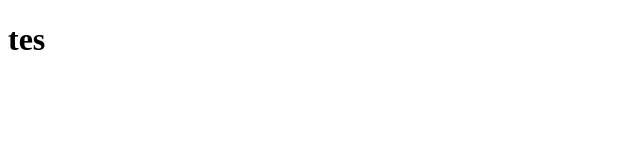
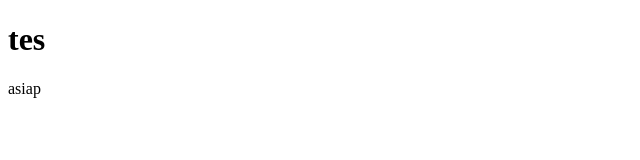
Before and after one commit to dodichakill/git-test, a plain HTML site: page index.html in a window 1280 px wide. Shown: the full height of the page, 0-640 px from the left. Drawn offline with Linux system fonts and the light colour scheme.

Commit message:
menambahkan paragraf

```diff
--- a/index.html
+++ b/index.html
@@ -7,5 +7,6 @@
 </head>
 <body>
     <h1>tes</h1>
+    <p>asiap</p>
 </body>
 </html>
```
